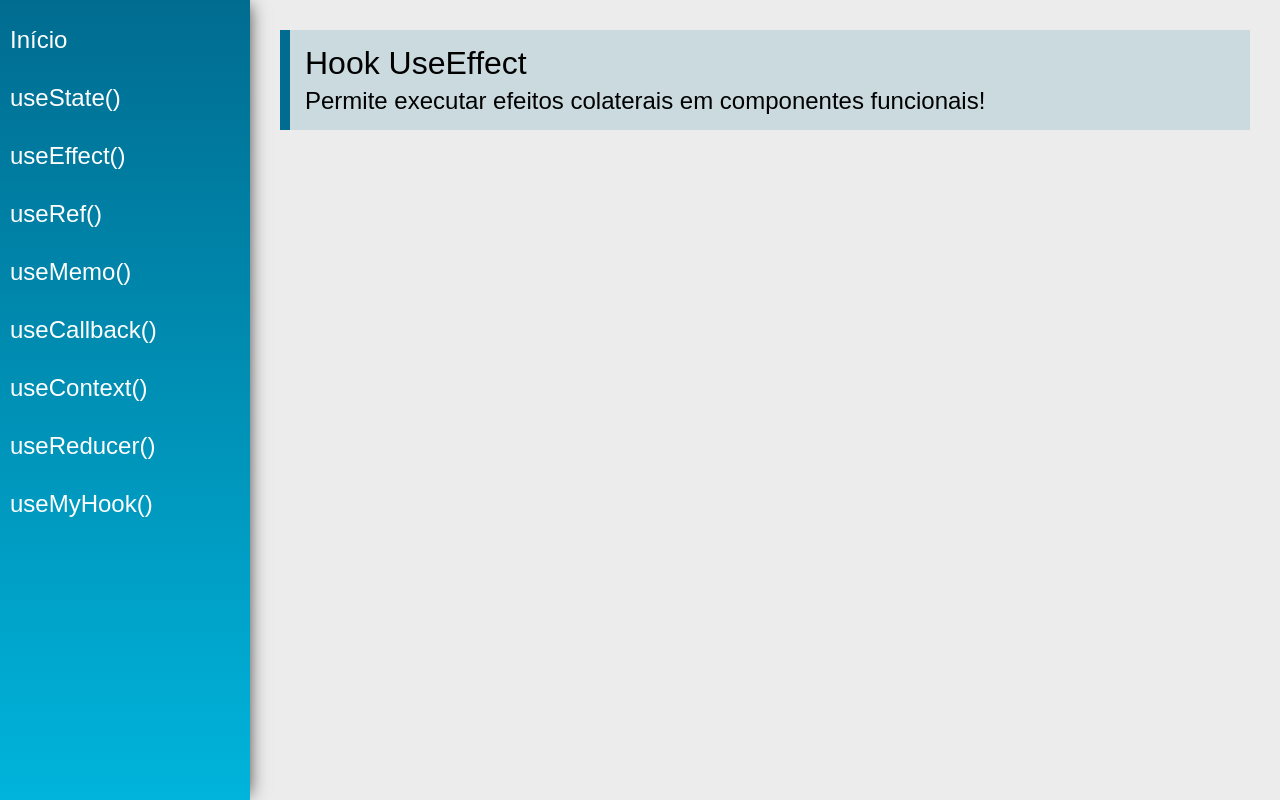
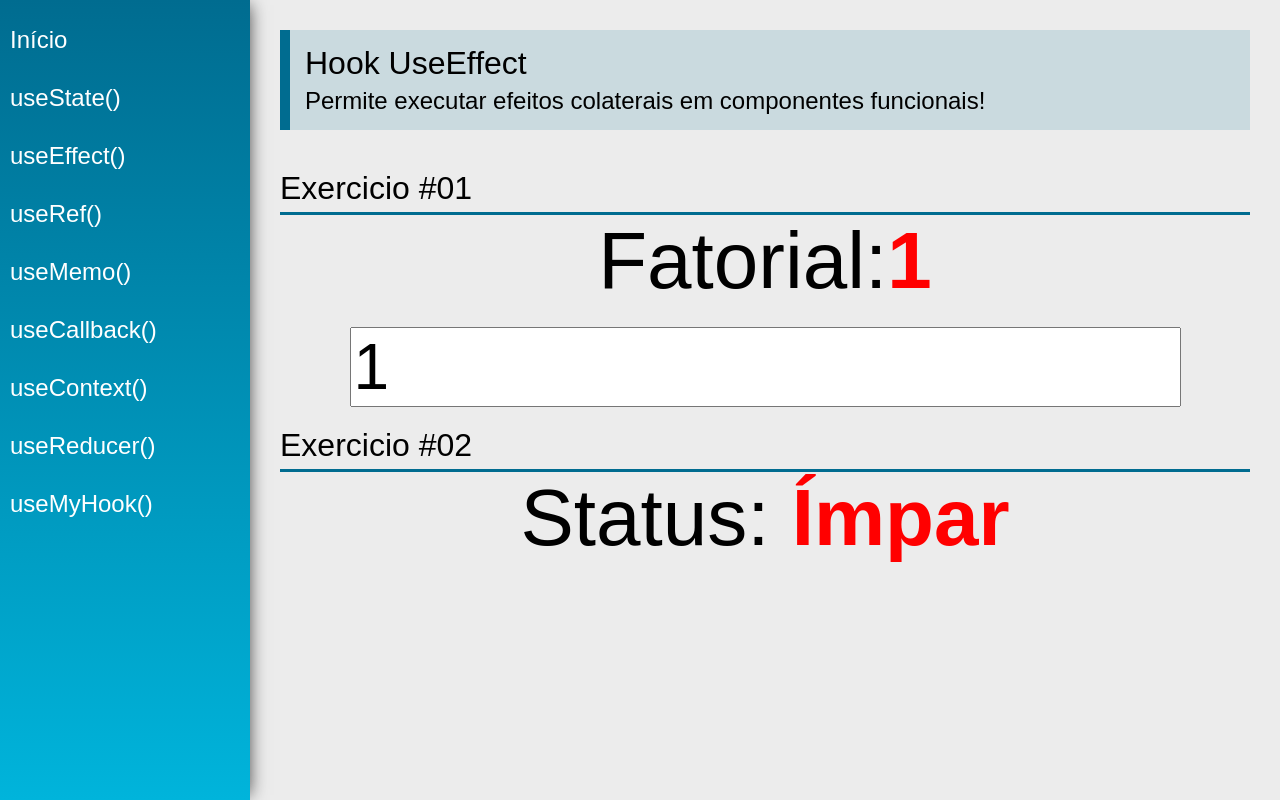
Before and after one commit to dronan/reactHooks, a React (Create React App) app: page /useEffect in a window 1280 px wide. Built offline with nearby package versions, Linux system fonts and the light colour scheme.

Commit message:
exemplos de uso de useeffect

```diff
--- a/src/views/examples/UseEffect.jsx
+++ b/src/views/examples/UseEffect.jsx
@@ -1,14 +1,59 @@
-import React from 'react'
+import { useState, useEffect } from 'react'
 import PageTitle from '../../components/layout/PageTitle'
+import SectionTitle from '../../components/layout/SectionTitle'
+
+function calcFactorial(number) {
+    const n = parseInt(number)
+    if(n < 0) return -1
+    if(n === 0) return 1
+    return calcFactorial(n - 1) * n
+}
 
 const UseEffect = (props) => {
+    const [number, setNumber] = useState(1)
+    const [factorial, setFactorial] = useState(1)
+    const [evenOdd, setEvenOdd] = useState("")
+
+    // Fatorial
+    // recebe uma funcao e um array de dependencias
+    useEffect(() =>
+        setFactorial(calcFactorial(number))
+    , [number]) // le-se: toda vez que o number mudar, execute a funcao
+
+    useEffect(() => {
+        if(factorial > 1000000) {
+            document.title = "Eita!!!"
+        }
+    }, [factorial])
+
+    // Par ou impar
+    useEffect(() => {
+        setEvenOdd(number % 2 === 0 ? "Par" : "Ímpar")
+    }, [number])
+
     return (
         <div className="UseEffect">
             <PageTitle
                 title="Hook UseEffect"
                 subtitle="Permite executar efeitos colaterais em componentes funcionais!"
             />
+            <SectionTitle title="Exercicio #01" />
+            <div className="center">
+                <div>
+                    <span className="text">Fatorial:</span>
+                    <span className="text red">{factorial}</span>
+                </div>
+                <input type="number" min="0" className="input" value={number} onChange={e => setNumber(e.target.value)}/>
+            </div>
+            <SectionTitle title="Exercicio #02" />
+            <div className="center">
+                <div>
+                    <span className="text">Status: </span>
+                    <span className="text red">{evenOdd}</span>
+                </div>
+            </div>
         </div>
+
     )
 }
 
```
